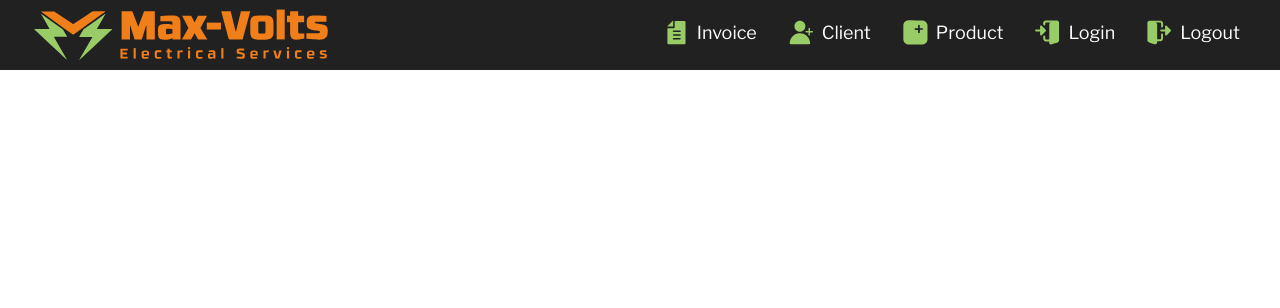
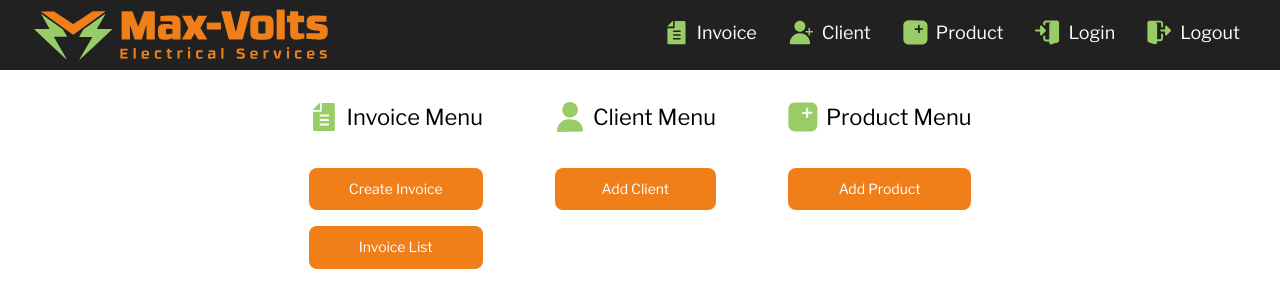
Before and after one commit to matt-powelldev2784/max_volts, a Next.js app: page / in a window 1280 px wide. Shown: the top 308 px of the page. Built offline with nearby package versions, Linux system fonts and the light colour scheme; no server answers.

Commit message:
feat: add menus and style

```diff
--- /dev/null
+++ b/src/app/components/Menus/ClientMenu.tsx
@@ -0,0 +1,29 @@
+'use client'
+
+import { Button } from '@/ui/button/button'
+import { useRouter } from 'next/navigation'
+import { PageTitle } from '@/app/lib/PageTitle'
+
+export const ClientMenu = () => {
+  const router = useRouter()
+
+  return (
+    <div className="flexCol gap-4 mx-8 mb-2">
+      <PageTitle
+        text={'Client Menu'}
+        imgPath={'/icons/person.svg'}
+        divClasses="mb-0"
+      />
+
+      <Button
+        type="button"
+        optionalClasses="text-white text-sm bg-mvOrange w-full h-[42.5px] w-[300px]"
+        buttonText="Add Client"
+        disabled={false}
+        onClick={() => {
+          router.push('/pages/add-client')
+        }}
+      />
+    </div>
+  )
+}
--- a/src/app/components/Menus/InvoiceMenu.tsx
+++ b/src/app/components/Menus/InvoiceMenu.tsx
@@ -15,12 +15,16 @@ export const InvoiceMenu = () => {
   }
 
   return (
-    <nav className="flexCol gap-4 m-4">
-      <PageTitle text={'Invoice Menu'} imgPath={'/icons/invoice.svg'} />
+    <div className="flexCol gap-4 mx-8 mb-2">
+      <PageTitle
+        text={'Invoice Menu'}
+        imgPath={'/icons/invoice.svg'}
+        divClasses="mb-0"
+      />
 
       <Button
         type="button"
-        optionalClasses="text-white text-sm bg-mvOrange w-full h-[42.5px] max-w-[320px]"
+        optionalClasses="text-white text-sm bg-mvOrange w-full h-[42.5px] w-[300px]"
         buttonText="Create Invoice"
         disabled={false}
         onClick={() => {
@@ -30,7 +34,7 @@ export const InvoiceMenu = () => {
       />
       <Button
         type="button"
-        optionalClasses="text-white text-sm bg-mvOrange w-full h-[42.5px] max-w-[320px]"
+        optionalClasses="text-white text-sm bg-mvOrange w-full h-[42.5px] w-[300px]"
         buttonText="Invoice List"
         disabled={false}
         onClick={() => {
@@ -38,6 +42,6 @@ export const InvoiceMenu = () => {
           router.push('/pages/invoice/invoice-list')
         }}
       />
-    </nav>
+    </div>
   )
 }
--- /dev/null
+++ b/src/app/components/Menus/ProductMenu.tsx
@@ -0,0 +1,29 @@
+'use client'
+
+import { Button } from '@/ui/button/button'
+import { useRouter } from 'next/navigation'
+import { PageTitle } from '@/app/lib/PageTitle'
+
+export const ProductMenu = () => {
+  const router = useRouter()
+
+  return (
+    <div className="flexCol gap-4 mx-8 mb-2">
+      <PageTitle
+        text={'Product Menu'}
+        imgPath={'/icons/add_product.svg'}
+        divClasses="mb-0"
+      />
+
+      <Button
+        type="button"
+        optionalClasses="text-white text-sm bg-mvOrange w-full h-[42.5px] w-[300px]"
+        buttonText="Add Product"
+        disabled={false}
+        onClick={() => {
+          router.push('/pages/add-product')
+        }}
+      />
+    </div>
+  )
+}
--- /dev/null
+++ b/src/app/components/Menus/index.tsx
@@ -0,0 +1,3 @@
+export { InvoiceMenu } from './InvoiceMenu'
+export { ClientMenu } from './ClientMenu'
+export { ProductMenu } from './ProductMenu'
--- a/src/app/components/index.tsx
+++ b/src/app/components/index.tsx
@@ -1,4 +1,4 @@
-export { InvoiceMenu } from './Menus/InvoiceMenu'
+export { InvoiceMenu } from './menus/InvoiceMenu'
 export { EditInvoice } from './invoice/EditInvoice'
 export { InvoiceList } from './invoice/InvoiceList'
 export { AddProduct } from './addProduct/AddProduct'
--- a/src/app/lib/PageTitle.tsx
+++ b/src/app/lib/PageTitle.tsx
@@ -5,6 +5,7 @@ interface PageTitleProps {
   text: string
   imgClasses?: string
   pClasses?: string
+  divClasses?: string
 }
 
 export const PageTitle = ({
@@ -12,9 +13,10 @@ export const PageTitle = ({
   text,
   imgClasses,
   pClasses,
+  divClasses,
 }: PageTitleProps) => {
   return (
-    <div className="flexRow gap-2 mt-4 mb-5">
+    <div className={`flexRow gap-2 mt-4 mb-5 ${divClasses}`}>
       <Image
         src={imgPath}
         alt=""
--- a/src/app/page.tsx
+++ b/src/app/page.tsx
@@ -1,9 +1,15 @@
 import { NavBar } from '@/app/components'
+import { ClientMenu, ProductMenu, InvoiceMenu } from '@/app/components/menus'
 
 export default async function Home() {
   return (
     <main className="min-h-screen min-w-screen">
       <NavBar />
+      <nav className="flex flex-row w-full justify-center items-start flex-wrap gap-2 md:mt-4">
+        <InvoiceMenu />
+        <ClientMenu />
+        <ProductMenu />
+      </nav>
     </main>
   )
 }
```
